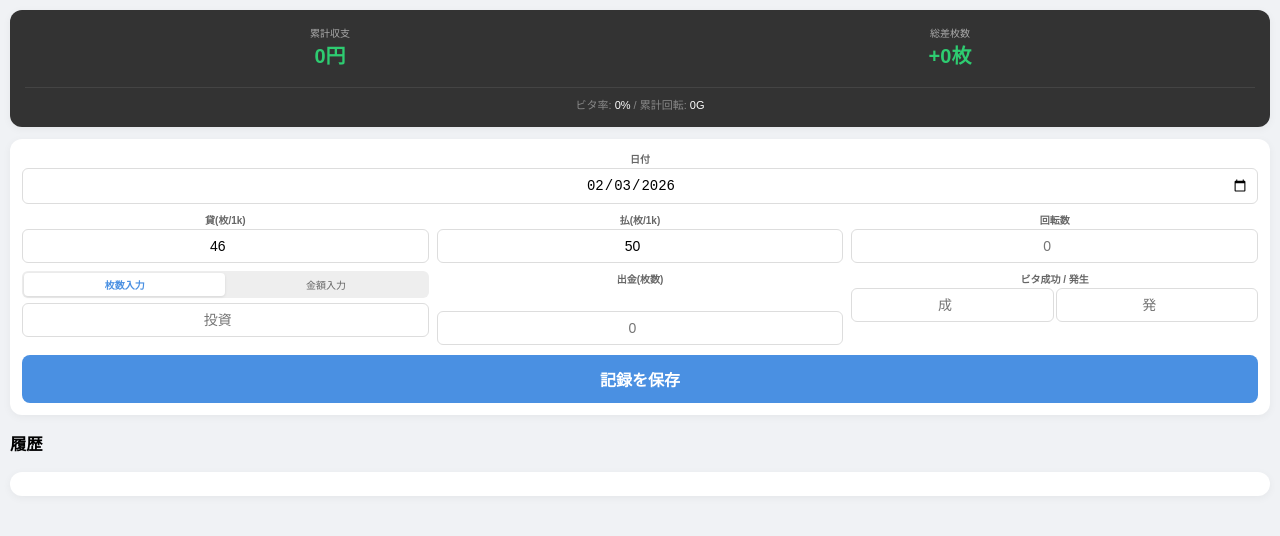
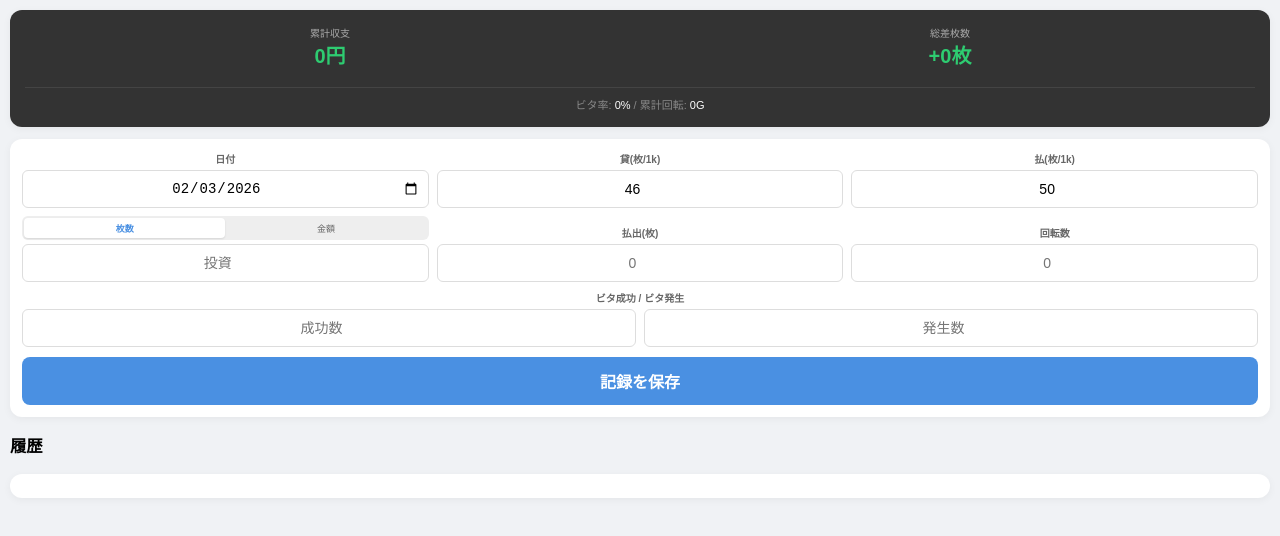
Before and after one commit to hautedisk/umineko-, a plain HTML site: page index.html in a window 1280 px wide. Drawn offline with Linux system fonts and the light colour scheme.

Commit message:
Update index.html for styling and localStorage version

```diff
--- a/index.html
+++ b/index.html
@@ -11,14 +11,14 @@
 
     /* 入力エリア */
     .grid { display: grid; grid-template-columns: 1fr 1fr 1fr; gap: 8px; margin-bottom: 10px; }
-    .item { display: flex; flex-direction: column; }
-    label { font-size: 10px; color: #666; font-weight: bold; margin-bottom: 2px; text-align: center; }
-    input { padding: 8px; border: 1px solid #ddd; border-radius: 6px; font-size: 14px; width: 100%; box-sizing: border-box; text-align: center; }
+    .item { display: flex; flex-direction: column; justify-content: flex-end; } /* 下揃えで高さを統一 */
+    label { font-size: 10px; color: #666; font-weight: bold; margin-bottom: 4px; text-align: center; }
+    input { padding: 8px; border: 1px solid #ddd; border-radius: 6px; font-size: 14px; width: 100%; box-sizing: border-box; text-align: center; height: 38px; }
 
-    /* 切替ボタン */
-    .toggle-group { display: flex; background: #eee; border-radius: 6px; padding: 2px; margin-bottom: 5px; }
-    .toggle-btn { flex: 1; border: none; background: none; font-size: 10px; padding: 4px; border-radius: 4px; cursor: pointer; color: #666; }
-    .toggle-btn.active { background: white; color: var(--p); font-weight: bold; box-shadow: 0 1px 3px rgba(0,0,0,0.1); }
+    /* 切替ボタン（高さを固定してズレを防ぐ） */
+    .toggle-group { display: flex; background: #eee; border-radius: 6px; padding: 2px; margin-bottom: 4px; height: 20px; align-items: center; }
+    .toggle-btn { flex: 1; border: none; background: none; font-size: 9px; padding: 2px; border-radius: 4px; cursor: pointer; color: #666; height: 100%; }
+    .toggle-btn.active { background: white; color: var(--p); font-weight: bold; box-shadow: 0 1px 2px rgba(0,0,0,0.1); }
 
     button.main-btn { width: 100%; padding: 12px; font-size: 16px; font-weight: bold; border: none; border-radius: 8px; background: var(--p); color: white; cursor: pointer; }
     .btn-edit-mode { background: var(--s) !important; }
@@ -65,7 +65,7 @@
 <div class="card">
   <input type="hidden" id="editId">
   <div class="grid">
-    <div class="item" style="grid-column: span 3;">
+    <div class="item">
       <label>日付</label>
       <input type="date" id="date">
     </div>
@@ -77,29 +77,28 @@
       <label>払(枚/1k)</label>
       <input type="number" id="pay" inputmode="decimal" value="50">
     </div>
+
+    <div class="item">
+      <div class="toggle-group">
+        <button id="modeInC" class="toggle-btn active" onclick="setInMode('C')">枚数</button>
+        <button id="modeInY" class="toggle-btn" onclick="setInMode('Y')">金額</button>
+      </div>
+      <input type="number" id="inValue" inputmode="numeric" placeholder="投資">
+    </div>
+    <div class="item">
+      <label>払出(枚)</label>
+      <input type="number" id="outC" inputmode="numeric" placeholder="0">
+    </div>
     <div class="item">
       <label>回転数</label>
       <input type="number" id="spins" inputmode="numeric" placeholder="0">
     </div>
 
-    <div class="item" style="grid-column: span 1.5;">
-      <div class="toggle-group">
-        <button id="modeInC" class="toggle-btn active" onclick="setInMode('C')">枚数入力</button>
-        <button id="modeInY" class="toggle-btn" onclick="setInMode('Y')">金額入力</button>
-      </div>
-      <input type="number" id="inValue" inputmode="numeric" placeholder="投資">
-    </div>
-
-    <div class="item">
-      <label>出金(枚数)</label>
-      <div style="height: 23px;"></div><input type="number" id="outC" inputmode="numeric" placeholder="0">
-    </div>
-
-    <div class="item" style="grid-column: span 1;">
-      <label>ビタ成功 / 発生</label>
-      <div style="display:flex; gap:2px;">
-        <input type="number" id="vSucc" inputmode="numeric" placeholder="成">
-        <input type="number" id="vAtt" inputmode="numeric" placeholder="発">
+    <div class="item" style="grid-column: span 3;">
+      <label>ビタ成功 / ビタ発生</label>
+      <div style="display:flex; gap:8px;">
+        <input type="number" id="vSucc" inputmode="numeric" placeholder="成功数" style="flex:1;">
+        <input type="number" id="vAtt" inputmode="numeric" placeholder="発生数" style="flex:1;">
       </div>
     </div>
   </div>
@@ -110,8 +109,8 @@
 <div class="card" id="logList"></div>
 
 <script>
-  let data = JSON.parse(localStorage.getItem("umi_v6") || "[]");
-  let inMode = 'C'; // 'C' = Coins, 'Y' = Yen
+  let data = JSON.parse(localStorage.getItem("umi_v7") || "[]");
+  let inMode = 'C';
 
   document.getElementById("date").value = new Date().toISOString().split("T")[0];
 
@@ -119,7 +118,7 @@
     inMode = mode;
     document.getElementById("modeInC").classList.toggle("active", mode === 'C');
     document.getElementById("modeInY").classList.toggle("active", mode === 'Y');
-    document.getElementById("inValue").placeholder = mode === 'C' ? "枚数" : "円";
+    document.getElementById("inValue").placeholder = mode === 'C' ? "枚" : "円";
   }
 
   function add() {
@@ -140,7 +139,6 @@
     }
 
     const outCoins = parseFloat(document.getElementById("outC").value) || 0;
-    // 回収計算（500円単位切り捨て）
     let collectYen = (outCoins / pVal) * 1000;
     collectYen = Math.floor(collectYen / 500) * 500;
 
@@ -155,7 +153,7 @@
       spins: Number(document.getElementById("spins").value) || 0,
       vAtt: Number(document.getElementById("vAtt").value) || 0,
       vSucc: Number(document.getElementById("vSucc").value) || 0,
-      inMode: inMode // モードを保存（編集用）
+      inMode: inMode
     };
 
     if (id) {
@@ -165,7 +163,7 @@
       data.push(record);
     }
 
-    localStorage.setItem("umi_v6", JSON.stringify(data));
+    localStorage.setItem("umi_v7", JSON.stringify(data));
     resetForm();
     render();
   }
@@ -199,7 +197,7 @@
   function remove(id) {
     if(confirm("削除しますか？")) {
       data = data.filter(x => x.id !== id);
-      localStorage.setItem("umi_v6", JSON.stringify(data));
+      localStorage.setItem("umi_v7", JSON.stringify(data));
       render();
     }
   }
```
